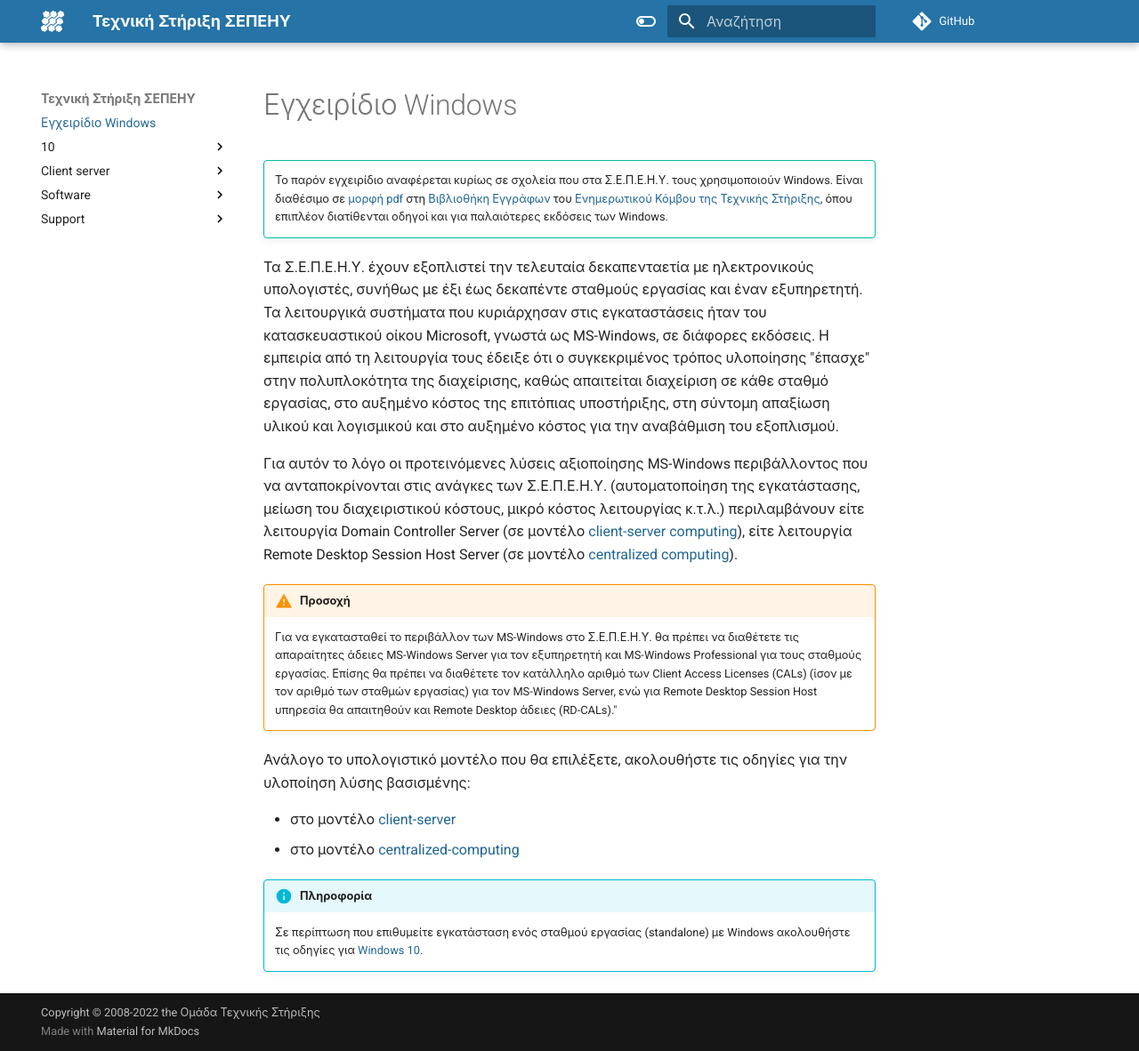
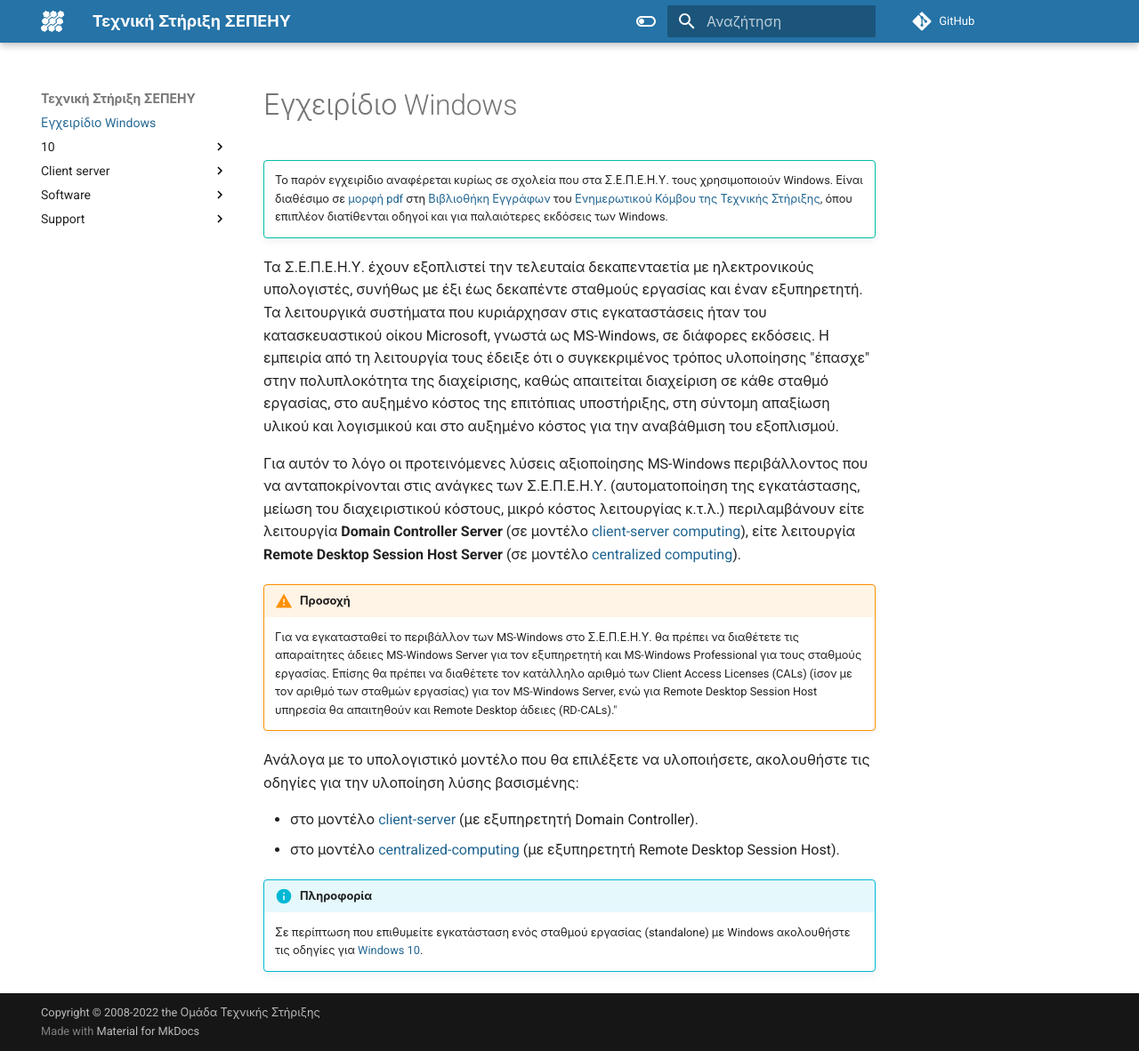
Before and after one commit to pe86/windows, an MkDocs documentation site: the page built from docs/index.md, in a window 1280 px wide and 1182 px high. Shown: the whole window at 89% size. Built offline with MkDocs 1.6.1 and Material for MkDocs 9.7.7, drawn with Linux system fonts in a browser that asks for light colours; comment, search, counter and statistics services are not loaded.

Commit message:
Ekfrastikes diorthoseis

```diff
--- a/docs/index.md
+++ b/docs/index.md
@@ -7,15 +7,15 @@
 
 Τα Σ.Ε.Π.Ε.Η.Υ. έχουν εξοπλιστεί την τελευταία δεκαπενταετία με ηλεκτρονικούς υπολογιστές, συνήθως με έξι έως δεκαπέντε σταθμούς εργασίας και έναν εξυπηρετητή. Τα λειτουργικά συστήματα που κυριάρχησαν στις εγκαταστάσεις ήταν του κατασκευαστικού οίκου Microsoft, γνωστά ως MS-Windows, σε διάφορες εκδόσεις. Η εμπειρία από τη λειτουργία τους έδειξε ότι ο συγκεκριμένος τρόπος υλοποίησης "έπασχε" στην πολυπλοκότητα της διαχείρισης, καθώς απαιτείται διαχείριση σε κάθε σταθμό εργασίας, στο αυξημένο κόστος της επιτόπιας υποστήριξης, στη σύντομη απαξίωση υλικού και λογισμικού και στο αυξημένο κόστος για την αναβάθμιση του εξοπλισμού.
 
-Για αυτόν το λόγο οι προτεινόμενες λύσεις αξιοποίησης MS-Windows περιβάλλοντος που να ανταποκρίνονται στις ανάγκες των Σ.Ε.Π.Ε.Η.Υ. (αυτοματοποίηση της εγκατάστασης, μείωση του διαχειριστικού κόστους, μικρό κόστος λειτουργίας κ.τ.λ.) περιλαμβάνουν είτε λειτουργία Domain Controller Server (σε μοντέλο [client-server computing](https://en.wikipedia.org/wiki/Client%E2%80%93server_model)), είτε λειτουργία Remote Desktop Session Host Server (σε μοντέλο [centralized computing](https://en.wikipedia.org/wiki/Centralized_computing)).
+Για αυτόν το λόγο οι προτεινόμενες λύσεις αξιοποίησης MS-Windows περιβάλλοντος που να ανταποκρίνονται στις ανάγκες των Σ.Ε.Π.Ε.Η.Υ. (αυτοματοποίηση της εγκατάστασης, μείωση του διαχειριστικού κόστους, μικρό κόστος λειτουργίας κ.τ.λ.) περιλαμβάνουν είτε λειτουργία **Domain Controller Server** (σε μοντέλο [client-server computing](https://en.wikipedia.org/wiki/Client%E2%80%93server_model)), είτε λειτουργία **Remote Desktop Session Host Server** (σε μοντέλο [centralized computing](https://en.wikipedia.org/wiki/Centralized_computing)).
 
 !!! warning "Προσοχή"
     Για να εγκατασταθεί το περιβάλλον των MS-Windows στο Σ.Ε.Π.Ε.Η.Υ. θα πρέπει να διαθέτετε τις απαραίτητες άδειες MS-Windows Server για τον εξυπηρετητή και MS-Windows Professional για τους σταθμούς εργασίας. Επίσης θα πρέπει να διαθέτετε τον κατάλληλο αριθμό των Client Access Licenses (CALs) (ίσον με τον αριθμό των σταθμών εργασίας) για τον MS-Windows Server, ενώ για Remote Desktop Session Host υπηρεσία θα απαιτηθούν και Remote Desktop άδειες (RD-CALs)."
 
-Ανάλογο το υπολογιστικό μοντέλο που θα επιλέξετε, ακολουθήστε τις οδηγίες για την υλοποίηση λύσης βασισμένης:
+Ανάλογα με το υπολογιστικό μοντέλο που θα επιλέξετε να υλοποιήσετε, ακολουθήστε τις οδηγίες για την υλοποίηση λύσης βασισμένης:
 
-- στο μοντέλο [client-server](client-server/index.md)
-- στο μοντέλο [centralized-computing](server-based/index.md)
+- στο μοντέλο [client-server](client-server/index.md) (με εξυπηρετητή Domain Controller).
+- στο μοντέλο [centralized-computing](server-based/index.md) (με εξυπηρετητή Remote Desktop Session Host).
 
 !!! info "Πληροφορία"
     Σε περίπτωση που επιθυμείτε εγκατάσταση ενός σταθμού εργασίας (standalone) με Windows ακολουθήστε τις οδηγίες για [Windows 10](10/index.md).
```
